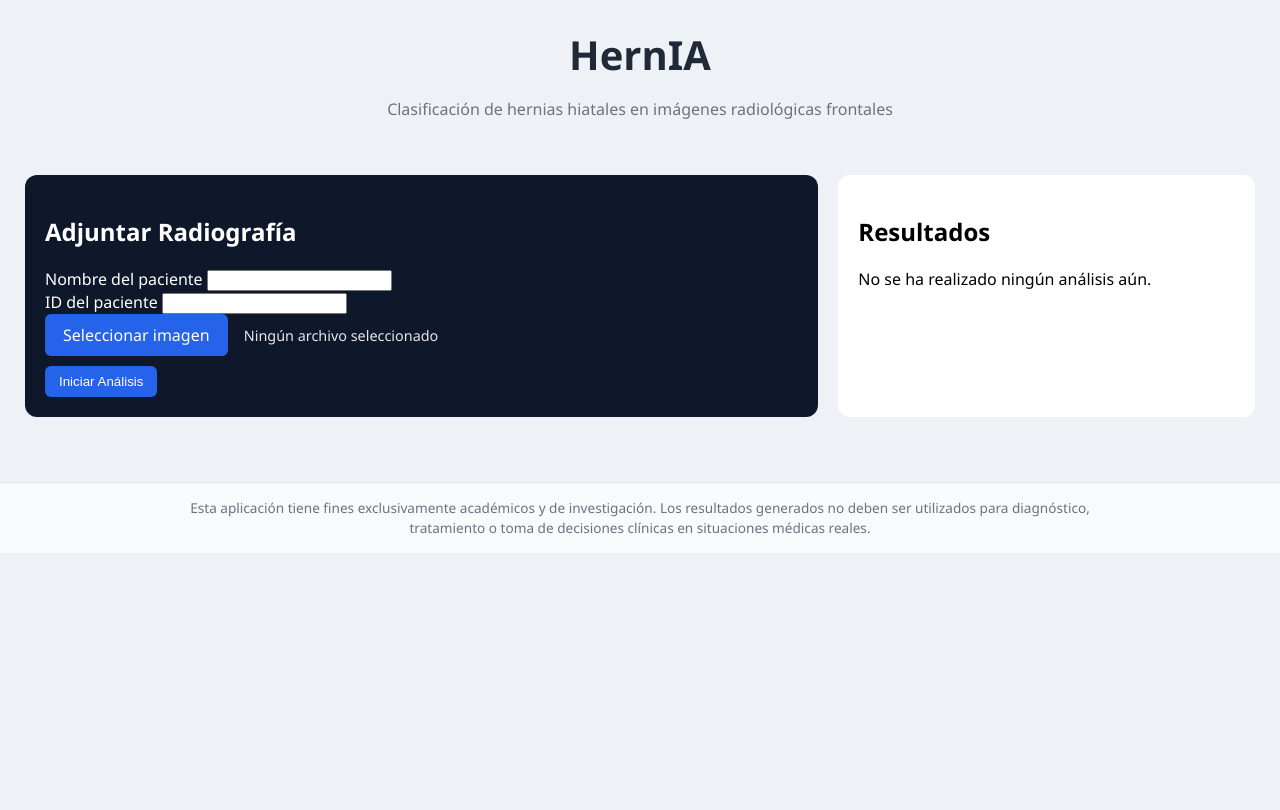
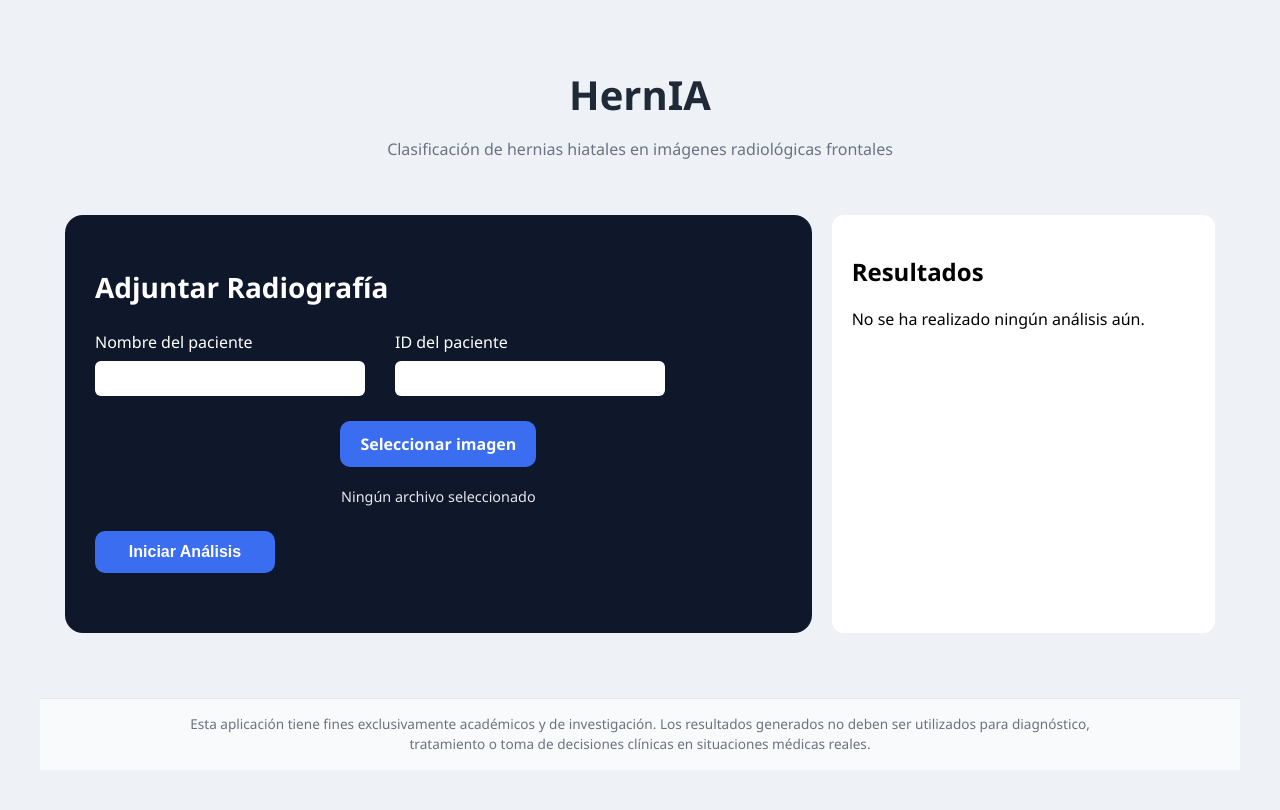
Before and after one commit to lucasduenas/maia_proyecto_desarrollo_soluciones, a Flask app: page / in a window 1280 px wide. Before the commit the page ends 533 px from the top, so only its background shows below. Run offline with Flask 3, Linux system fonts and the light colour scheme.

Commit message:
Mejoras en la UI de la APP

```diff
--- a/app_hernia/frontend/static/style.css
+++ b/app_hernia/frontend/static/style.css
@@ -1,138 +1,245 @@
-body {
-    margin: 0;
-    background: #eef2f7;
-    font-family: "Segoe UI", sans-serif;
+/* ---------- GLOBAL ---------- */
+
+body{
+    margin:0;
+    padding:40px;
+    background:#eef2f7;
+    font-family:"Segoe UI", Arial, sans-serif;
 }
 
-.app-container {
-    display: flex;
-    padding: 25px;
-    gap: 20px;
+/* ---------- LAYOUT ---------- */
+
+.app-container{
+    display:flex;
+    padding:25px;
+    gap:20px;
 }
 
-.viewer {
-    flex: 2;
-    background: #0f172a;
-    color: white;
-    border-radius: 12px;
-    padding: 20px;
+/* ---------- HEADER ---------- */
+
+.app-header{
+    text-align:center;
+    margin-bottom:30px;
 }
 
-.results {
-    flex: 1;
-    background: white;
-    border-radius: 12px;
-    padding: 20px;
+.app-header h1{
+    font-size:2.5rem;
+    margin-bottom:5px;
+    color:#1f2937;
 }
 
-.xray {
-    width: 100%;
-    margin-top: 15px;
-    border-radius: 10px;
-    background: black;
+.app-header p{
+    font-size:1rem;
+    color:#6b7280;
 }
 
-button {
-    margin-top: 10px;
-    padding: 8px 14px;
-    border: none;
-    background: #2563eb;
-    color: white;
-    border-radius: 6px;
-    cursor: pointer;
+/* ---------- VIEWER (LEFT PANEL) ---------- */
+
+.viewer{
+    flex:2;
+    background:#0f172a;
+    color:white;
+    border-radius:18px;
+    padding:30px;
 }
 
-.status {
-    padding: 12px;
-    border-radius: 8px;
-    margin-bottom: 15px;
-    font-weight: bold;
+.viewer h2{
+    font-size:28px;
+    margin-bottom:25px;
 }
 
-.status.danger {
-    background: #fee2e2;
-    color: #991b1b;
+/* ---------- FORM ---------- */
+
+.analysis-form{
+    display:flex;
+    flex-direction:column;
+    gap:25px;
 }
 
-.status.success {
-    background: #dcfce7;
-    color: #166534;
+.form-row{
+    display:flex;
+    gap:30px;
 }
 
-.confidence {
-    margin-top: 10px;
+.form-group{
+    display:flex;
+    flex-direction:column;
+    gap:8px;
 }
 
-.bar {
-    height: 10px;
-    background: #e5e7eb;
-    border-radius: 5px;
-    overflow: hidden;
+.form-group input{
+    padding:10px;
+    border-radius:6px;
+    border:none;
+    width:250px;
 }
 
-.fill {
-    height: 100%;
-    background: #2563eb;
+/* ---------- FILE UPLOAD ---------- */
+
+.file-upload-group{
+    display:flex;
+    align-items:center;
+    gap:20px;
 }
 
-.pdf-btn {
-    display: inline-block;
-    margin-top: 20px;
-    padding: 10px;
-    background: #16a34a;
-    color: white;
-    border-radius: 6px;
-    text-decoration: none;
+.file-label{
+    display:inline-block;
+    padding:12px 20px;
+    background:#3a6df0;
+    color:white;
+    border-radius:10px;
+    cursor:pointer;
+    font-weight:600;
 }
 
-.app-header {
-    text-align: center;
-    margin-bottom: 30px;
+.file-label:hover{
+    background:#2c5ad6;
 }
 
-.app-header h1 {
-    font-size: 2.5rem;
-    margin-bottom: 5px;
-    color: #1f2937;
+#file-name{
+    font-size:0.9rem;
+    color:#e5e7eb;
 }
 
-.app-header p {
-    font-size: 1rem;
-    color: #6b7280;
+/* ---------- BUTTONS ---------- */
+
+button{
+    border:none;
+    cursor:pointer;
 }
 
-.app-footer {
-    margin-top: 40px;
-    padding: 15px 25px;
-    text-align: center;
-    font-size: 0.85rem;
-    color: #6b7280;
-    background-color: #f9fafb;
-    border-top: 1px solid #e5e7eb;
+/* analyze */
+
+.analyze-btn{
+    background:#3a6df0;
+    padding:12px 25px;
+    border-radius:10px;
+    font-size:16px;
+    font-weight:600;
+    color:white;
+    width:180px;
 }
 
-.app-footer p {
-    max-width: 900px;
-    margin: 0 auto;
-    line-height: 1.5;
+.analyze-btn:hover{
+    background:#2c5ad6;
 }
 
-.file-label {
-    display: inline-block;
-    padding: 10px 18px;
-    background-color: #2563eb;
-    color: white;
-    border-radius: 6px;
-    cursor: pointer;
-    font-weight: 500;
-    margin-right: 12px;
+/* button group */
+
+.button-group{
+    display:flex;
+    gap:20px;
+    margin-top:25px;
 }
 
-.file-label:hover {
-    background-color: #1e40af;
+/* export pdf */
+
+.pdf-btn{
+    background:#1f9d55;
+    padding:12px 22px;
+    border-radius:10px;
+    color:white;
+    text-decoration:none;
+    font-weight:600;
+    transition:0.2s;
 }
 
-#file-name {
-    font-size: 0.9rem;
-    color: #e5e7eb;
+.pdf-btn:hover{
+    background:#188746;
 }
+
+/* new analysis */
+
+.new-btn{
+    background:#3a6df0;
+    padding:12px 22px;
+    border-radius:10px;
+    color:white;
+    font-weight:600;
+    transition:0.2s;
+}
+
+.new-btn:hover{
+    background:#2f5cd6;
+}
+
+/* ---------- IMAGE PREVIEW ---------- */
+
+.preview-container{
+    margin-top:30px;
+    text-align:center;
+    overflow:auto;
+    max-height:1000px;
+}
+
+.xray{
+    max-width:98%;
+    height:auto;
+    border-radius:5px;
+    background:black;
+    border:4px solid #2c5ad6;
+}
+
+/* ---------- RESULTS PANEL ---------- */
+
+.results{
+    flex:1;
+    background:white;
+    border-radius:12px;
+    padding:20px;
+}
+
+/* status */
+
+.status{
+    padding:12px;
+    border-radius:8px;
+    margin-bottom:15px;
+    font-weight:bold;
+}
+
+.status.danger{
+    background:#fee2e2;
+    color:#991b1b;
+}
+
+.status.success{
+    background:#dcfce7;
+    color:#166534;
+}
+
+/* confidence */
+
+.confidence{
+    margin-top:10px;
+}
+
+.bar{
+    height:10px;
+    background:#e5e7eb;
+    border-radius:5px;
+    overflow:hidden;
+}
+
+.fill{
+    height:100%;
+    background:#2563eb;
+}
+
+/* ---------- FOOTER ---------- */
+
+.app-footer{
+    margin-top:40px;
+    padding:15px 25px;
+    text-align:center;
+    font-size:0.85rem;
+    color:#6b7280;
+    background:#f9fafb;
+    border-top:1px solid #e5e7eb;
+}
+
+.app-footer p{
+    max-width:900px;
+    margin:auto;
+    line-height:1.5;
+}
```
